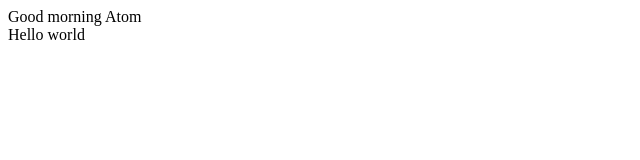
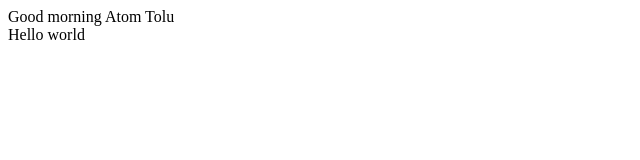
Before and after one commit to atomty1/testfetch, a plain HTML site: page index.html in a window 1280 px wide. Shown: the full height of the page, 0-640 px from the left. Drawn offline with Linux system fonts and the light colour scheme.

Commit message:
Update index.html

```diff
--- a/index.html
+++ b/index.html
@@ -7,7 +7,7 @@
     <title>Document</title>
 </head>
 <body>
-    <div>Good morning Atom</div>
+    <div>Good morning Atom Tolu</div>
     <span>Hello world</span>
 </body>
 </html>
```
